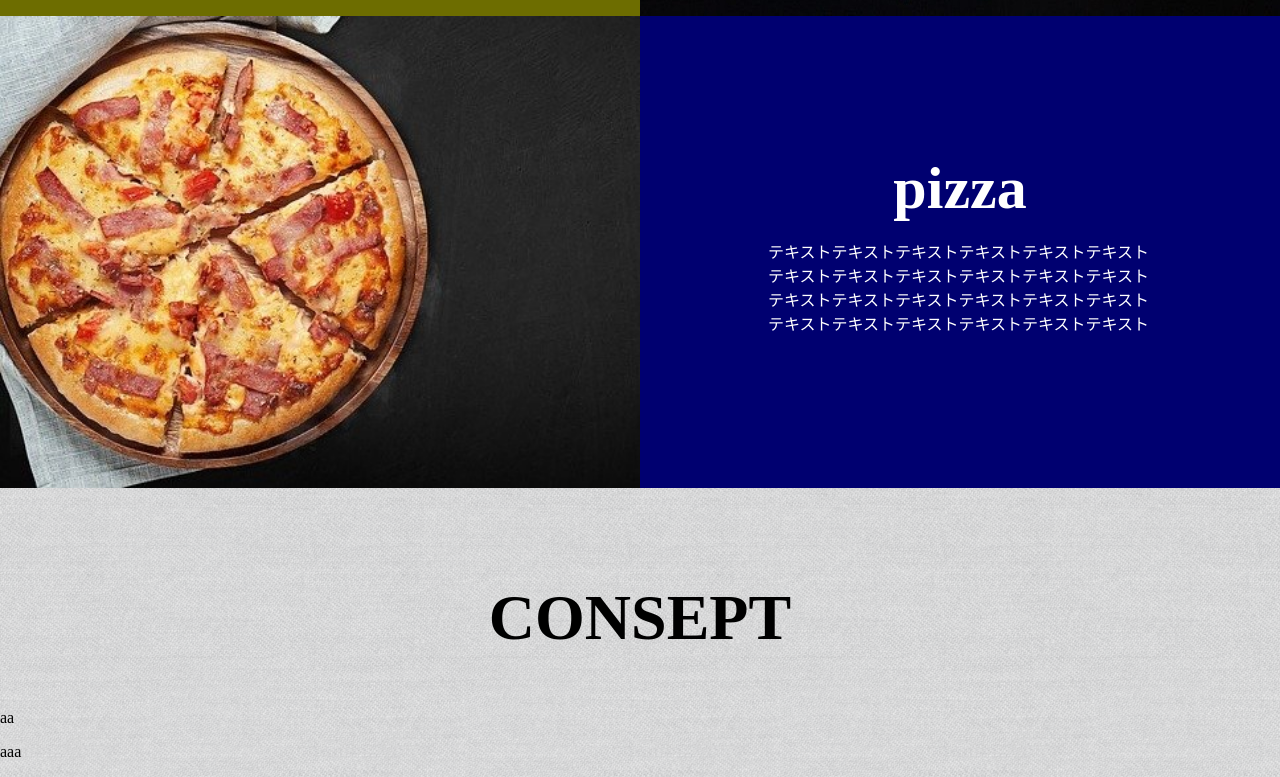
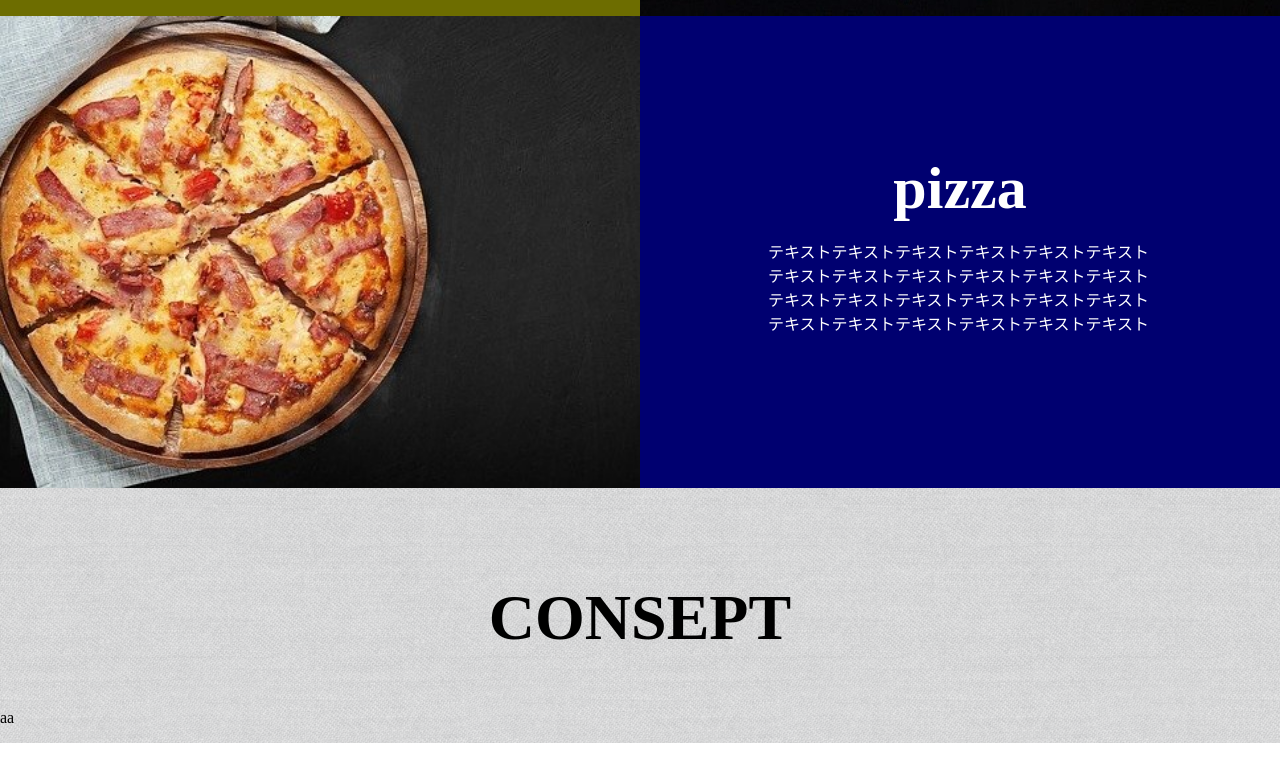
Before and after one commit to riiiiin/www-ItarianRest, a plain HTML site: page Itarian.html in a window 1280 px wide. Shown: the part 2493-3270 px from the top of the page. After the commit the page ends 3236 px from the top, so only its background shows below. Drawn offline with Linux system fonts and the light colour scheme.

Commit message:
initial commit

```diff
--- a/Itarian.html
+++ b/Itarian.html
@@ -91,7 +91,6 @@
             <p>aa</p>
         </section>
         <footer>
-            <p>aaa</p>
         </footer>
         <script src = "Itarian.js"></script>
         <script src = "jquery-3.6.0.min.js"></script>
```
